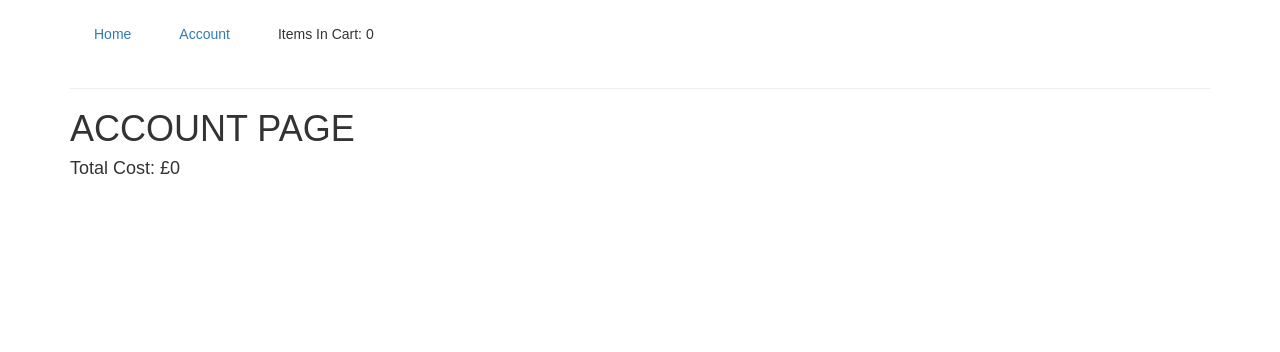
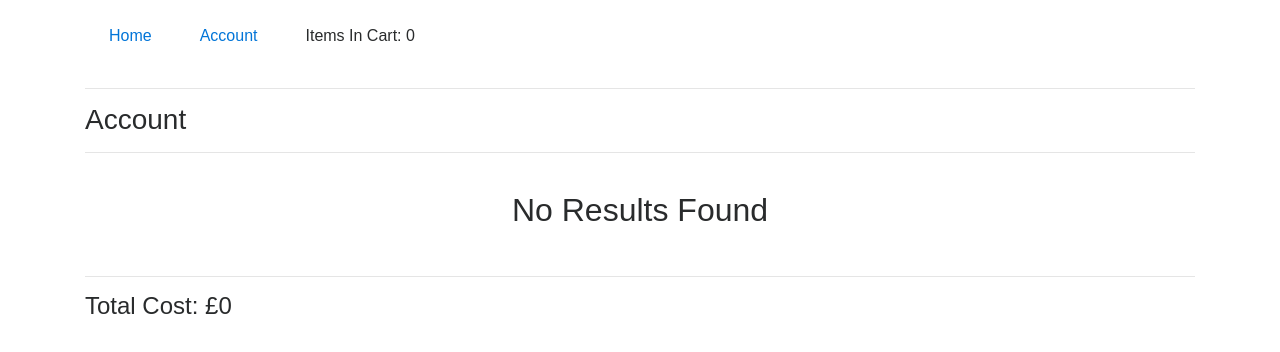
Before and after one commit to howlomogo/react-filtering, a React (Create React App) app: page /account in a window 1280 px wide. Shown: the top 352 px of the page. Built offline with nearby package versions, Linux system fonts and the light colour scheme; the HTML template or start-up script is replaced by a standard one.

Commit message:
Added extra styling, using bootstrap 4

```diff
--- a/public/index.html
+++ b/public/index.html
@@ -10,7 +10,8 @@
     -->
     <link rel="manifest" href="%PUBLIC_URL%/manifest.json">
     <link rel="shortcut icon" href="%PUBLIC_URL%/favicon.ico">
-    <link rel="stylesheet" href="https://maxcdn.bootstrapcdn.com/bootstrap/3.3.7/css/bootstrap.min.css">
+    <link rel="stylesheet" href="https://maxcdn.bootstrapcdn.com/bootstrap/4.0.0-alpha.6/css/bootstrap.min.css" integrity="sha384-rwoIResjU2yc3z8GV/NPeZWAv56rSmLldC3R/AZzGRnGxQQKnKkoFVhFQhNUwEyJ" crossorigin="anonymous">
+
     <!--
       Notice the use of %PUBLIC_URL% in the tags above.
       It will be replaced with the URL of the `public` folder during the build.
--- a/src/App.css
+++ b/src/App.css
@@ -15,6 +15,13 @@
   margin-bottom: 16px;
   background-color: #f5f5f5;
   border: 1px solid #bbb;
+}
+
+.cart--container {
+  background-color: #f5f5f5;
+  border: 1px solid #bbb;
+  padding: 16px;
+  margin-bottom: 16px;
 }
 
 .search--form {
@@ -39,3 +46,7 @@
   display: inline-block;
   padding: 24px;
 }
+
+.noresults {
+  padding: 24px;
+}
--- a/src/components/CartItem.js
+++ b/src/components/CartItem.js
@@ -19,15 +19,25 @@ class CartItem extends Component {
 
 	render() {
 		return (
-			<div>
-				<h4> {this.props.product.name} </h4>
-				<h6> Quantity: {this.props.product.quantity} </h6>
-				<h4>Price: {this.props.product.price}</h4>
-				<label>Change Quantity</label>
-				<input type="text" value={this.state.productQuantity} onChange={e => this.setQuantity(e.target.value)}/>
-
-				<button type="button" className="ml-2" onClick={() => {this.props.cartHandler(this.props.product, this.state.productQuantity)}}>Change Quantity</button>
-				<button type="button" className="ml-2" onClick={() => {this.props.removeProduct(this.props.product)}}>Remove From Cart</button>
+			<div className="cart--container">
+				<div className="row align-items-center text-center">
+					<div className="col-md-3">
+						<h5>Product</h5>
+						<h6> {this.props.product.name} </h6>
+					</div>
+					<div className="col-md-3">
+						<h5>Price: &pound;{this.props.product.price}</h5>
+						<h6> Quantity: {this.props.product.quantity}</h6>
+					</div>
+					<div className="col-md-3">
+						<label>Change Quantity</label>
+						<input type="text" value={this.state.productQuantity} onChange={e => this.setQuantity(e.target.value)}/>
+					</div>
+					<div className="col-md-3">
+						<button type="button" className="btn btn-primary mb-2 d-block" onClick={() => {this.props.cartHandler(this.props.product, this.state.productQuantity)}}>Update Quantity</button>
+						<button type="button" className="btn btn-danger d-block" onClick={() => {this.props.removeProduct(this.props.product)}}>Remove</button>
+					</div>
+				</div>
 			</div>
 		)
 	}
--- a/src/components/Filters.js
+++ b/src/components/Filters.js
@@ -19,6 +19,7 @@ class Filters extends Component {
 		let newTerm = '';
 
 		return (
+			<div>
 				<form className="form-inline">
 					<hr />
 					<div className="form-group">
@@ -37,8 +38,9 @@ class Filters extends Component {
 							{categoriesList}
 						</select>
 					</div>
+				</form>
 				<hr />
-			</form>
+			</div>
 		)
 	}
 }
--- a/src/components/Product.js
+++ b/src/components/Product.js
@@ -24,7 +24,7 @@ class Product extends Component {
 				<h4> &pound;{this.props.product.price}</h4>
 				<h4> {this.props.product.cat}</h4>
 				<h4> In Stock: {this.props.product.stocked.toString()}</h4>
-				<button onClick={() =>this.props.cartHandler(this.props.product)}>ADD TO CART</button>
+				<button className="btn btn-primary" onClick={() =>this.props.cartHandler(this.props.product)}>ADD TO CART</button>
 			</div>
 		)
 	}
--- a/src/pages/Account.js
+++ b/src/pages/Account.js
@@ -6,9 +6,11 @@ class Account extends Component {
 	render() {
 		return (
 			<div>
-			<h1>ACCOUNT PAGE</h1>
+			<h3>Account</h3>
+			<hr />
 				{
 					/* NO RESULTS FOUND */
+					this.props.products.length ?
 					this.props.products
 					.map( product =>
 
@@ -19,10 +21,14 @@ class Account extends Component {
 							cartHandler={this.props.cartHandler}
 						></CartItem>
 					)
+					:
+
+					<div className="noresults text-center">
+						<h2>No Results Found</h2>
+					</div>
 				}
-
-			<h4>Total Cost: &pound;{this.props.state.totalCost}</h4>
-
+				<hr />
+				<h4>Total Cost: &pound;{this.props.state.totalCost}</h4>
 			</div>
 		)
 	}
--- a/src/pages/Home.js
+++ b/src/pages/Home.js
@@ -29,6 +29,7 @@ class Home extends Component {
 			<div>
 
 				<h3>Home</h3>
+				<hr />
 
 				<Filters
 					state={this.props.state}
```
Lines whose indentation alone changed are shown as unchanged.
